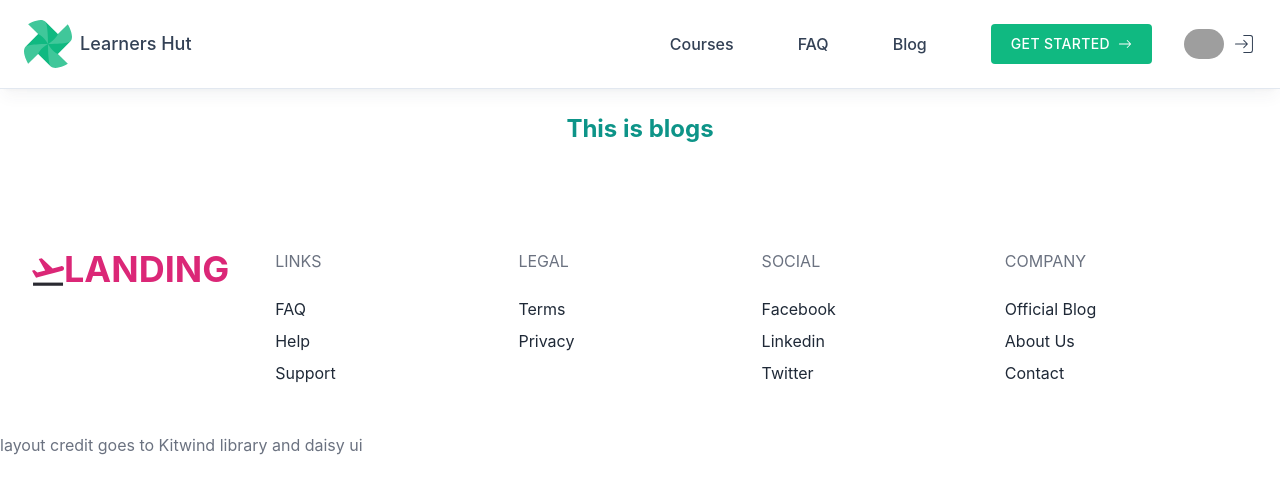
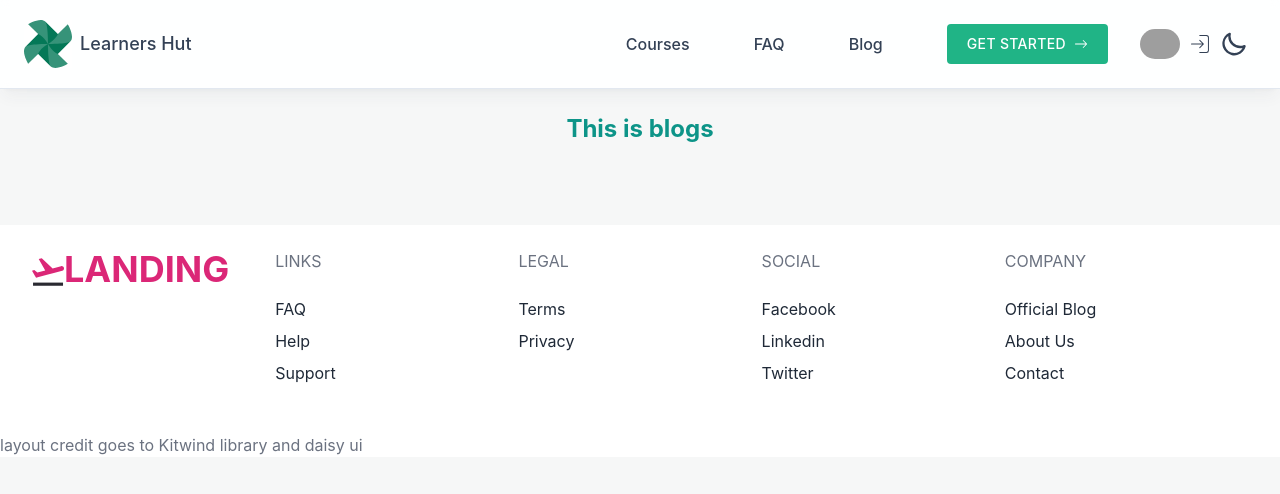
Before and after one commit to Ashikur540/Learners-Hut-Client, a React (Create React App) app: page /blog in a window 1280 px wide. Shown: the top 494 px of the page. Built offline with nearby package versions, Linux system fonts and the light colour scheme; no server answers; grey boxes are pictures that could not be loaded.

Commit message:
course details added

```diff
--- a/public/index.html
+++ b/public/index.html
@@ -1,6 +1,6 @@
 <!DOCTYPE html>
 <html lang="en">
-<html data-theme="lemonade">
+<html data-theme="light">
 
 </html>
 
@@ -25,7 +25,7 @@
       work correctly both with client-side routing and a non-root public URL.
       Learn how to configure a non-root public URL by running `npm run build`.
     -->
-  <title>React App</title>
+  <title>Learners hut</title>
 </head>
 
 <body>
--- a/src/Components/Pages/CategoryLeft/CategoryLeft.jsx
+++ b/src/Components/Pages/CategoryLeft/CategoryLeft.jsx
@@ -12,9 +12,9 @@ const CategoryLeft = () => {
     return (
         <div>
             {/* <h4>All Categories{categories.length}</h4> */}
-            <div className="flex flex-col mt-10 text-left justify-center items-start bg-green-100 rounded-lg">
+            <div className="flex flex-col mt-10 text-left justify-center items-start bg-base-100 rounded-lg">
                 {
-                    categories.map(category => <div className="font-semibold py-3 pl-6 my-1 w-full bg-teal-100" key={category.category_id}>
+                    categories.map(category => <div className="font-semibold py-3 pl-6 my-1 w-full bg-accent rounded-md" key={category.category_id}>
                         <Link to={`/courses/category/${category.category_id}`}>{category.category_name}</Link>
                     </div>)
                 }
--- /dev/null
+++ b/src/Components/Pages/CourseDetails/CourseDetails.jsx
@@ -0,0 +1,68 @@
+import React from 'react';
+import { BsFillCameraVideoFill, BsStarFill } from "react-icons/bs";
+import { useLoaderData } from 'react-router';
+const CourseDetails = () => {
+    const courseData = useLoaderData();
+    // console.log(courseData);
+    const { description, instructor, image_url, title, total_inrolled, rating, price, _id } = (courseData);
+    return (
+        <section>
+            <div class="container px-6 m-auto">
+                <h1 className="text-neutral text-2xl font-semibold ml-4">Welcome to {courseData.title}</h1>
+                <div class="grid grid-cols-4 gap-6 md:grid-cols-8 lg:grid-cols-12">
+                    <div class="block  lg:col-span-8">
+                        <figure className="my-4 mx-6">
+                            <img src={image_url} alt="" className="rounded-lg border-4" />
+                            <p className="text-neutral my-2">
+                                {description}
+                            </p>
+                        </figure>
+
+                    </div>
+                    <div class="block mt-10 mb-6 px-3 lg:col-span-4">
+                        <div className="my-4 py-2 px-4">
+                            <span className="font-semibold flex items-center"><BsFillCameraVideoFill className="mr-3 text-primary" />Instructor:</span>
+                            <p className="text-neutral">
+                                {instructor.name}
+                                &nbsp;
+                                {instructor.last_updated}
+                            </p>
+                        </div>
+                        <div className="my-2 py-2 px-4">
+                            <span className="font-semibold flex items-center"><BsStarFill className="mr-3 text-yello-600" />Ratings:</span>
+                            <p className="text-neutral">
+                                {rating.number}
+                                <div className="badge badge-info ml-2">{rating.badge}</div>
+                            </p>
+                            <p className="text-neutra my-3">
+                                Full Lifetime Access
+                            </p>
+                            {/* <!-- Component: Base secondary button with trailing icon  --> */}
+                            <button class="inline-flex items-center justify-center h-10 gap-2 px-5 text-sm font-medium tracking-wide transition duration-300 rounded focus-visible:outline-none justify-self-center whitespace-nowrap bg-primary text-accent hover:bg-accent hover:border-1 hover:text-secondary focus:bg-emerald-200 focus:text-emerald-700 disabled:cursor-not-allowed disabled:border-emerald-300 disabled:bg-emerald-100 disabled:text-emerald-400 disabled:shadow-none">
+                                <span>Curriculum</span>
+                                <span class="relative only:-mx-5">
+                                    <svg xmlns="http://www.w3.org/2000/svg" class="w-5 h-5" fill="none" viewBox="0 0 24 24" stroke="currentColor" stroke-width="1.5" role="graphics-symbol" aria-labelledby="title-22 desc-22">
+                                        <title id="title-22">Icon title</title>
+                                        <desc id="desc-22">
+                                            A more detailed description of the icon
+                                        </desc>
+                                        <path stroke-linecap="round" stroke-linejoin="round" d="M7 16a4 4 0 01-.88-7.903A5 5 0 1115.9 6L16 6a5 5 0 011 9.9M9 19l3 3m0 0l3-3m-3 3V10" />
+                                    </svg>
+                                </span>
+                            </button>
+                            {/* <!-- End Base secondary button with trailing icon  --> */}
+
+                            {/* <!-- Component: Base secondary elevated button --> */}
+                            <button class="inline-flex items-center justify-center h-10 gap-2 px-5 text-sm font-medium tracking-wide transition duration-300 rounded shadow-md focus-visible:outline-none justify-self-center whitespace-nowrap text-primary hover:bg-accent hover:border-1 hover:text-secondary focus:bg-emerald-200 focus:text-emerald-700 focus:text-emerald-700 focus:shadow-md focus:shadow-emerald-100 disabled:cursor-not-allowed disabled:border-emerald-100 disabled:bg-emerald-100 disabled:shadow-none my-4 mx-2">
+                                <span>Premium Access</span>
+                            </button>
+                            {/* <!-- End Base secondary elevated button --> */}
+                        </div>
+                    </div>
+                </div>
+            </div>
+        </section>
+    );
+};
+
+export default CourseDetails;
--- a/src/Components/Pages/CoursesRight/CoursesRight.jsx
+++ b/src/Components/Pages/CoursesRight/CoursesRight.jsx
@@ -11,7 +11,7 @@ const CoursesRight = () => {
         <div>
             <h1 className="text-2xl text-teal-900 font-bold my-2 text-center">Courses found {category_courses.length}</h1>
             <div className="container px-4 m-auto">
-                <div className="grid grid-cols-1 gap-4 md:grid-cols-2 lg:grid-cols-3 ">
+                <div className=" card_grid grid grid-cols-1 gap-4 md:grid-cols-2 lg:grid-cols-3 ">
                     {
                         category_courses.map(course => {
                             return (
--- a/src/Components/Pages/Hero/Hero.jsx
+++ b/src/Components/Pages/Hero/Hero.jsx
@@ -6,7 +6,7 @@ const Hero = () => {
     return (
         <div className="px-4 py-16 mx-auto sm:max-w-xl md:max-w-full lg:max-w-screen-xl md:px-24 lg:px-8 lg:py-20">
             <div className="flex flex-col items-center justify-between w-full mb-10 lg:flex-row">
-                <div className="mb-16 lg:mb-0 lg:max-w-lg lg:pr-5">
+                <div className="mb-16 self-start lg:mb-0 lg:mt-6 lg:max-w-lg lg:pr-5">
                     <div className="max-w-xl mb-6">
                         <div>
                             <p className="inline-block px-3 py-px mb-4 text-xs font-semibold tracking-wider uppercase bg-teal-accent-400 text-teal-900 rounded-full">START TO SUCCESS</p>
--- a/src/Components/Pages/Shared/Header/Header.jsx
+++ b/src/Components/Pages/Shared/Header/Header.jsx
@@ -4,13 +4,12 @@ import { CiLogin } from "react-icons/ci";
 import { Link } from "react-router-dom";
 import { toast } from "react-toastify";
 import { AuthContext } from "../../../../Contexts/AuthProvider";
-import Floater from 'react-floater';
 
 export default function Navbar() {
 
-    // hooks
+    // states
     const [isToggleOpen, setIsToggleOpen] = useState(false)
-
+    const [dark, setDark] = useState(false)
 
     // contexts
     const { user, UserSignOut } = useContext(AuthContext);
@@ -51,7 +50,7 @@ export default function Navbar() {
                                 viewBox="0 0 300 300"
                                 fill="none"
                                 xmlns="http://www.w3.org/2000/svg"
-                                className="h-12 w-12 bg-emerald-500"
+                                className="h-12 w-12 bg-secondary"
                             >
                                 <path
                                     fillRule="evenodd"
@@ -138,7 +137,7 @@ export default function Navbar() {
                                     className="flex items-center gap-2 py-4  lg:px-8"
                                     to="/login"
                                 >
-                                    <button className="inline-flex items-center justify-center h-10 gap-2 px-5 text-sm font-medium tracking-wide text-white transition duration-300 rounded focus-visible:outline-none whitespace-nowrap bg-emerald-500 hover:bg-emerald-600 focus:bg-emerald-700 disabled:cursor-not-allowed disabled:border-emerald-300 disabled:bg-emerald-300 disabled:shadow-none">
+                                    <button className="inline-flex items-center justify-center h-10 gap-2 px-5 text-sm font-medium tracking-wide text-white transition duration-300 rounded focus-visible:outline-none whitespace-nowrap bg-primary hover:bg-emerald-600 focus:bg-secondary disabled:cursor-not-allowed disabled:border-emerald-300 disabled:bg-emerald-300 disabled:shadow-none">
                                         <span>GET STARTED</span>
                                         <span className="relative only:-mx-5">
                                             <BsArrowRight />
@@ -180,7 +179,18 @@ export default function Navbar() {
 
 
                             </li>
+                            <li role="none" className="flex items-stretch mx-2">
+                                <label className="swap swap-rotate">
 
+                                    {/* <!-- this hidden checkbox controls the state --> */}
+                                    <input type="checkbox" />
+                                    {/* <!-- sun icon --> */}
+                                    <svg className="swap-on fill-current w-7 h-7" xmlns="http://www.w3.org/2000/svg" viewBox="0 0 24 24"><path d="M5.64,17l-.71.71a1,1,0,0,0,0,1.41,1,1,0,0,0,1.41,0l.71-.71A1,1,0,0,0,5.64,17ZM5,12a1,1,0,0,0-1-1H3a1,1,0,0,0,0,2H4A1,1,0,0,0,5,12Zm7-7a1,1,0,0,0,1-1V3a1,1,0,0,0-2,0V4A1,1,0,0,0,12,5ZM5.64,7.05a1,1,0,0,0,.7.29,1,1,0,0,0,.71-.29,1,1,0,0,0,0-1.41l-.71-.71A1,1,0,0,0,4.93,6.34Zm12,.29a1,1,0,0,0,.7-.29l.71-.71a1,1,0,1,0-1.41-1.41L17,5.64a1,1,0,0,0,0,1.41A1,1,0,0,0,17.66,7.34ZM21,11H20a1,1,0,0,0,0,2h1a1,1,0,0,0,0-2Zm-9,8a1,1,0,0,0-1,1v1a1,1,0,0,0,2,0V20A1,1,0,0,0,12,19ZM18.36,17A1,1,0,0,0,17,18.36l.71.71a1,1,0,0,0,1.41,0,1,1,0,0,0,0-1.41ZM12,6.5A5.5,5.5,0,1,0,17.5,12,5.51,5.51,0,0,0,12,6.5Zm0,9A3.5,3.5,0,1,1,15.5,12,3.5,3.5,0,0,1,12,15.5Z" /></svg>
+                                    {/* <!-- moon icon --> */}
+                                    <svg className="swap-off fill-current w-7 h-7" xmlns="http://www.w3.org/2000/svg" viewBox="0 0 24 24"><path d="M21.64,13a1,1,0,0,0-1.05-.14,8.05,8.05,0,0,1-3.37.73A8.15,8.15,0,0,1,9.08,5.49a8.59,8.59,0,0,1,.25-2A1,1,0,0,0,8,2.36,10.14,10.14,0,1,0,22,14.05,1,1,0,0,0,21.64,13Zm-9.5,6.69A8.14,8.14,0,0,1,7.08,5.22v.27A10.15,10.15,0,0,0,17.22,15.63a9.79,9.79,0,0,0,2.1-.22A8.11,8.11,0,0,1,12.14,19.73Z" /></svg>
+
+                                </label>
+                            </li>
                         </ul>
 
                     </nav>
--- a/src/Routes/Config/RoutesConfig.js
+++ b/src/Routes/Config/RoutesConfig.js
@@ -2,6 +2,7 @@ import { createBrowserRouter } from 'react-router-dom';
 import Login from '../../Components/Pages/Authentication/Login/Login';
 import Register from '../../Components/Pages/Authentication/Register/Register';
 import Blog from '../../Components/Pages/Blog/Blog';
+import CourseDetails from '../../Components/Pages/CourseDetails/CourseDetails';
 import Courses from '../../Components/Pages/Courses/Courses';
 import CoursesRight from '../../Components/Pages/CoursesRight/CoursesRight';
 import Faq from '../../Components/Pages/Faq/Faq';
@@ -40,9 +41,32 @@ const routers = createBrowserRouter([
                 errorElement: <ErrorPage></ErrorPage>,
                 children: [
                     {
+                        path: "/courses",
+                        loader: () => fetch("http://localhost:5000/courses"),
+                        element: <CoursesRight></CoursesRight>,
+                        errorElement: <ErrorPage></ErrorPage>,
+                    },
+                    {
                         path: "/courses/category/:id",
                         loader: ({ params }) => fetch(`http://localhost:5000/courses/category/${params.id}`),
                         element: <CoursesRight></CoursesRight>,
+                        errorElement: <ErrorPage></ErrorPage>
+
+                    },
+                    {
+                        path: "/courses/:id",
+                        loader: ({ params }) => fetch(`http://localhost:5000/courses/${params.id}`),
+                        element: <CourseDetails></CourseDetails>,
+                        errorElement: <ErrorPage></ErrorPage>
+
+                    },
+                    {
+                        path: "/courses/category/:c_id/:id",
+                        loader: ({ params }) => {
+                            const { c_id, id } = (params);
+                            return fetch(`http://localhost:5000/courses/category/${c_id}/${id}`)
+                        },
+                        element: <CourseDetails></CourseDetails>,
                         errorElement: <ErrorPage></ErrorPage>
 
                     },
--- a/tailwind.config.js
+++ b/tailwind.config.js
@@ -3,8 +3,56 @@ module.exports = {
   content: [
     "./src/**/*.{js,jsx,ts,tsx}",
   ],
-  theme: {
-    extend: {},
+  // theme: {
+  //   extend: {},
+  // },
+  daisyui: {
+    themes: [
+      {
+        light: {
+
+          "primary": "#20B486",
+
+          "secondary": "#047857",
+
+          "accent": "#FFFAF5",
+
+          "neutral": "#251825",
+
+          "base-100": "#F6F7F7",
+
+          "info": "#86B0F3",
+
+          "success": "#29BC9A",
+
+          "warning": "#BD6405",
+
+          "error": "#e11d48",
+        },
+      },
+      {
+        dark: {
+
+          "primary": "#20B486",
+
+          "secondary": "#047857",
+
+          "accent": "#FFFAF5",
+
+          "neutral": "#251825",
+
+          "base-100": "#F6F7F7",
+
+          "info": "#86B0F3",
+
+          "success": "#29BC9A",
+
+          "warning": "#BD6405",
+
+          "error": "#e11d48",
+        },
+      },
+    ],
   },
   plugins: [
     require("daisyui")
```
Also changed, not shown: src/Components/Pages/CourseCard/CourseCard.jsx (+7 -6 lines), 1 other file (tests, documents, lock files or other folders).
